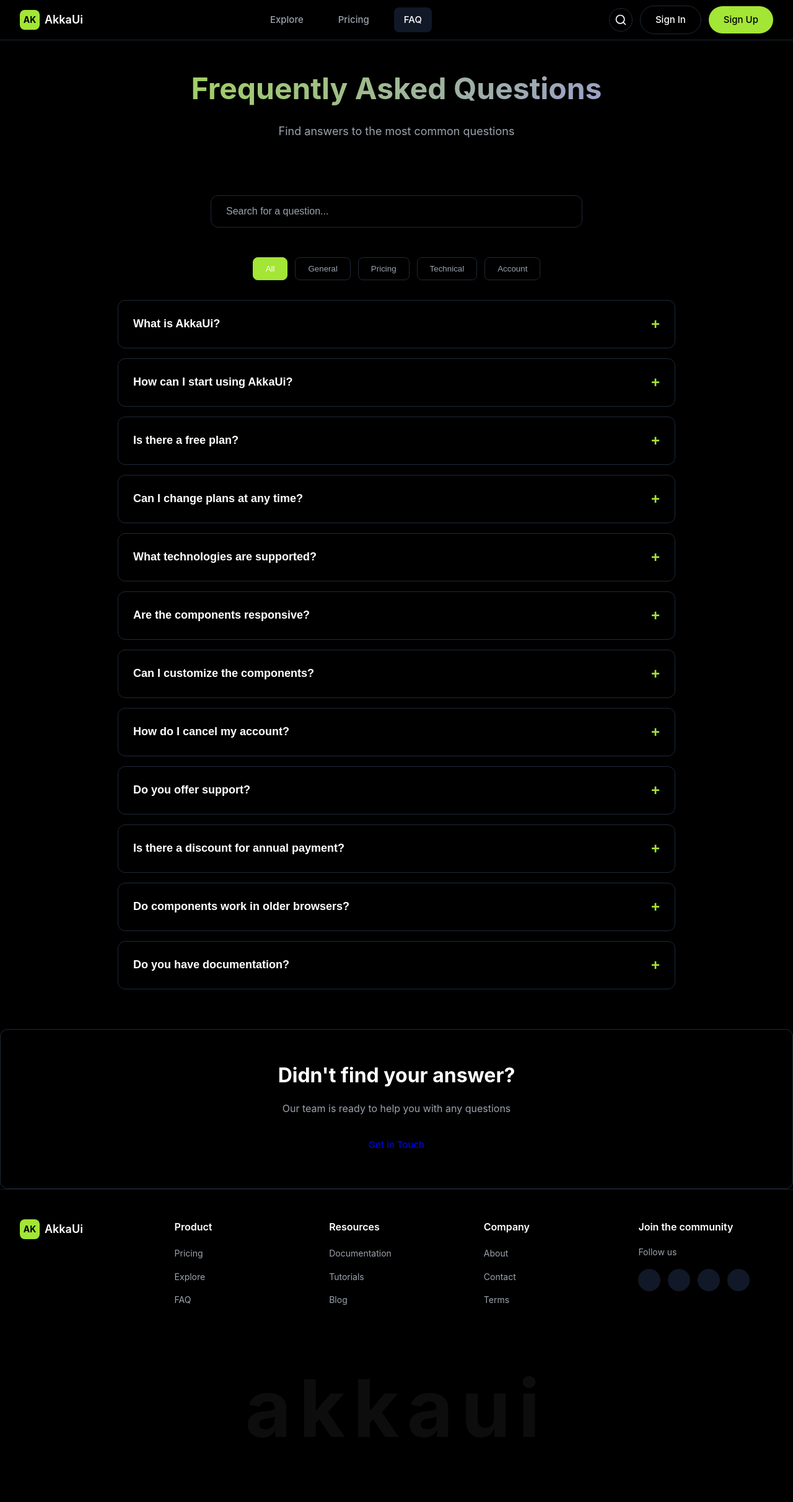
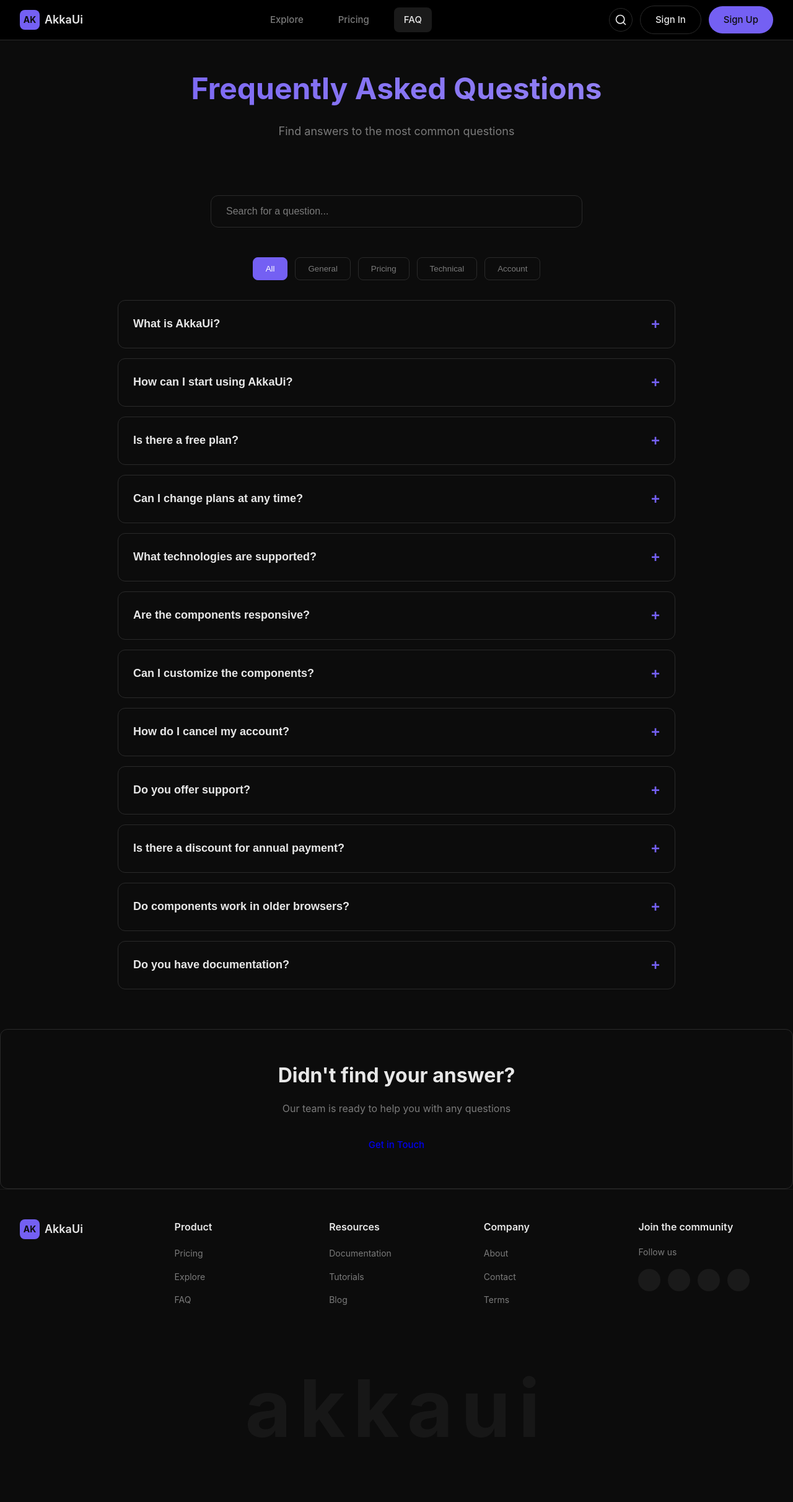
Before and after one commit to aldeandersantos/AkkaUi, a Django app: page /en/faq/ in a window 1280 px wide. Shown: the whole page at 62% size. Run offline with Django 5.2, Linux system fonts and the light colour scheme; some libraries are stand-ins or nearby versions.

```diff
--- a/static/core/modern-design.css
+++ b/static/core/modern-design.css
@@ -1,26 +1,32 @@
 /* Modern Design System - Inspired by Figma UI */
 :root {
-  /* Colors */
-  --color-lime-400: #a3e635;
-  --color-lime-500: #84cc16;
-  --color-gray-100: #f3f4f6;
-  --color-gray-300: #d1d5db;
-  --color-gray-400: #9ca3af;
-  --color-gray-500: #6b7280;
-  --color-gray-700: #374151;
-  --color-gray-800: #1f2937;
-  --color-gray-900: #111827;
-  --color-black: #000000;
-  --color-white: #ffffff;
+  /* Paleta principal do site (forçada para o tema solicitado) */
+  /* Cores primárias solicitadas:
+     primary: #7460F3
+     text:    #e7e7e7
+     muted:   #7b7b7b
+     bg:      #0c0c0c
+  */
+  --color-lime-400: #7460F3; /* mapeado para manter compatibilidade de componentes que usam esse nome */
+  --color-lime-500: #5f4be6; /* tom secundário próximo */
+  --color-gray-100: #e9e9ea;
+  --color-gray-300: #cfcfcf;
+  --color-gray-400: #7b7b7b; /* muted */
+  --color-gray-500: #6b6b6b;
+  --color-gray-700: #2f2f2f;
+  --color-gray-800: #2a2a2a;
+  --color-gray-900: #1a1a1a;
+  --color-black: #0c0c0c; /* background */
+  --color-white: #e7e7e7; /* texto claro */
 
-  /* Accent color for backwards compatibility */
-  --accent: var(--color-lime-400);
-  --primary: var(--color-lime-400);
-  --bg-dark: var(--color-black);
-  --bg-card: var(--color-gray-900);
-  --text-light: var(--color-white);
-  --text-muted: var(--color-gray-400);
-  --border: var(--color-gray-800);
+  /* Accent / primary mapping */
+  --accent: #7460F3;
+  --primary: #7460F3;
+  --bg-dark: #0c0c0c;
+  --bg-card: #1a1a1a;
+  --text-light: #e7e7e7;
+  --text-muted: #7b7b7b;
+  --border: #2a2a2a;
 
   /* Spacing */
   --spacing-xs: 0.25rem;
```
